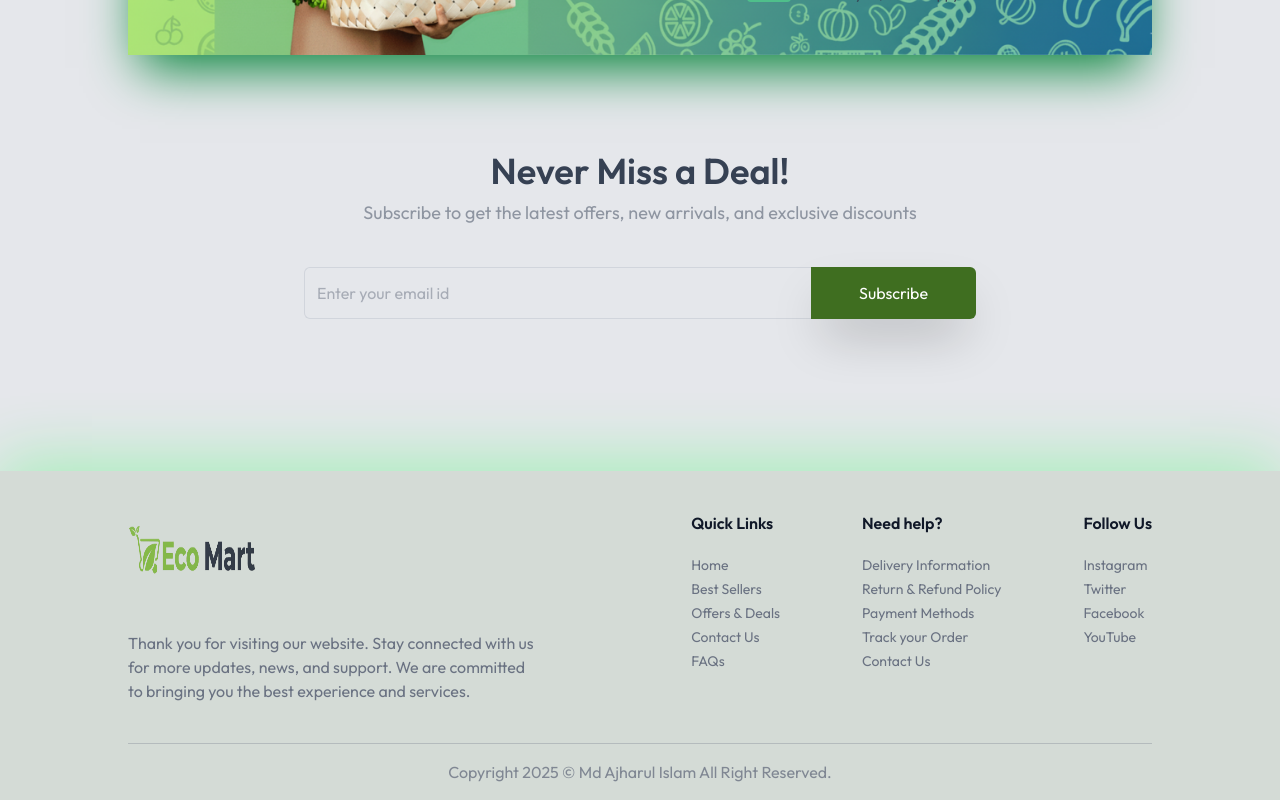
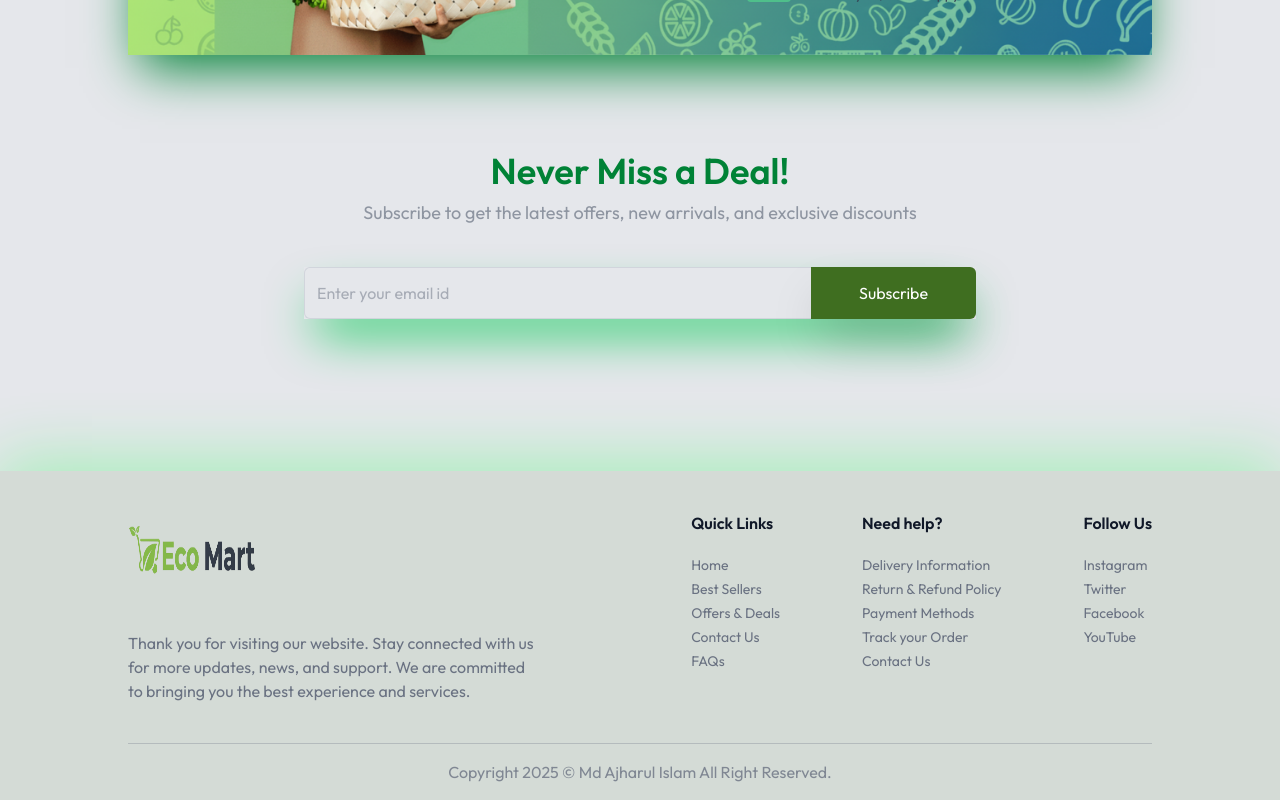
Before and after one commit to MdAjharulIslam/EcoMart, a React (Vite) app in the folder client/: page / in a window 1280 px wide. Shown: the part 1759-2559 px from the top of the page. Built offline with nearby package versions, Linux system fonts and the light colour scheme; no server answers.

Commit message:
currection feture in newsLatter component

```diff
--- a/client/src/components/NewsLetter.jsx
+++ b/client/src/components/NewsLetter.jsx
@@ -2,18 +2,18 @@ const NewsLetter = () => {
 
     return (
         <div className="flex flex-col items-center justify-center text-center space-y-2 mt-24 pb-14">
-            <h1 className="md:text-4xl text-2xl font-semibold">Never Miss a Deal!</h1>
-            <p className="md:text-lg text-gray-500/70 pb-8">
+            <h1 className="md:text-4xl text-2xl font-semibold text-green-700 hover:scale-105 transition-all">Never Miss a Deal!</h1>
+            <p className="md:text-lg text-gray-500/70 pb-8 hover:text-green-600">
                 Subscribe to get the latest offers, new arrivals, and exclusive discounts
             </p>
-            <form className="flex items-center justify-between max-w-2xl w-full md:h-13 h-12">
+            <form className="flex items-center justify-between max-w-2xl w-full md:h-13 h-12 hover:scale-105 transition-all shadow-2xl shadow-green-500">
                 <input
                     className="border border-gray-300 rounded-md h-full border-r-0 outline-none w-full rounded-r-none px-3 text-gray-500"
                     type="text"
                     placeholder="Enter your email id"
                     required
                 />
-                <button type="submit" className="md:px-12 px-8 h-full text-white bg-primary hover:bg-primary-dull transition-all cursor-pointer rounded-md rounded-l-none shadow-2xl ">
+                <button type="submit" className="md:px-12 px-8 h-full text-white bg-primary hover:bg-primary-dull hover:scale-105 transition-all cursor-pointer rounded-md rounded-l-none shadow-2xl ">
                     Subscribe
                 </button>
             </form>
```
